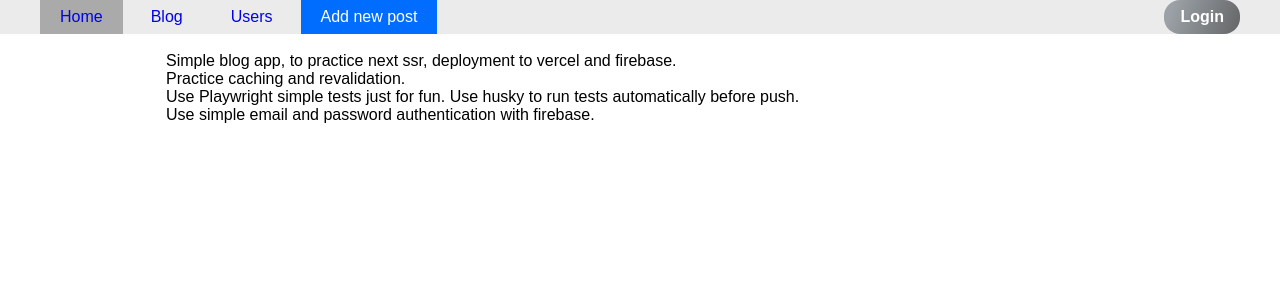
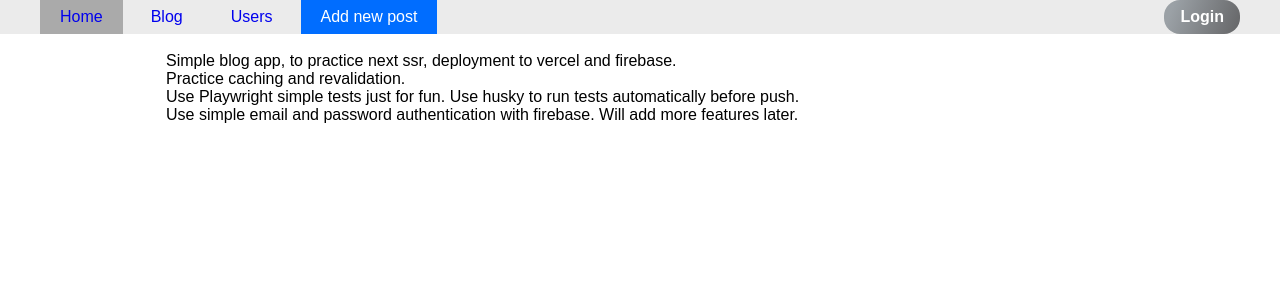
Before and after one commit to yevhen-o/simpleBlog, a Next.js app: page / in a window 1280 px wide. Shown: the top 300 px of the page. Built offline with nearby package versions, Linux system fonts and the light colour scheme; no server answers.

Commit message:
Add more

```diff
--- a/src/app/page.tsx
+++ b/src/app/page.tsx
@@ -9,7 +9,8 @@ export default function Home() {
       Use Playwright simple tests just for fun. Use husky to run tests
       automatically before push.
       <br />
-      Use simple email and password authentication with firebase.
+      Use simple email and password authentication with firebase. Will add more
+      features later.
     </div>
   );
 }
```
Also changed, not shown: tests/home.spec.ts-snapshots/HomePageView-chromium-darwin.png.
